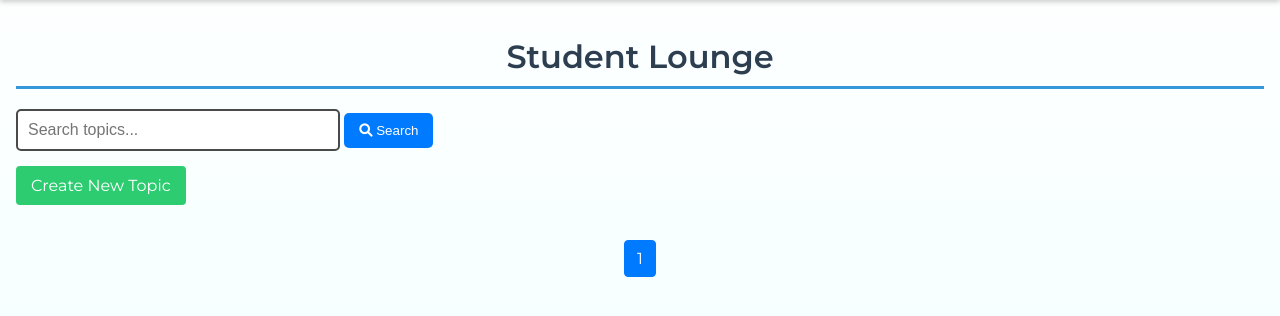
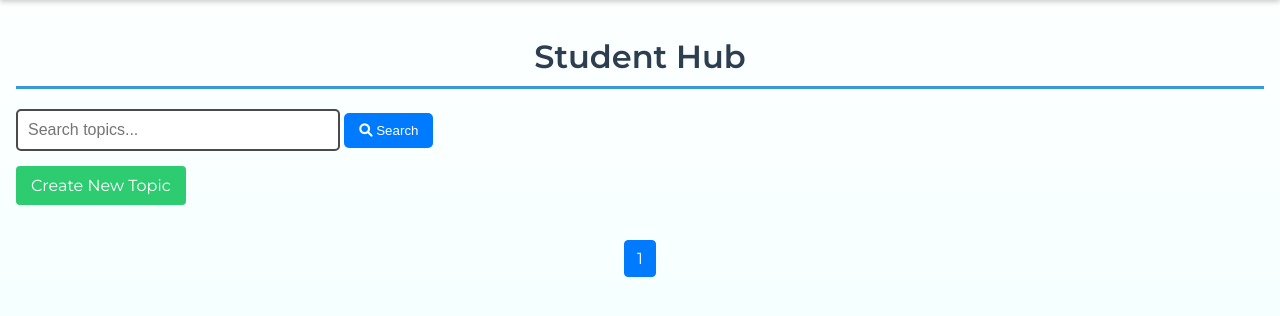
Before and after one commit to harraznasrullah/qalamiquest, a PHP site: page /student_lounge/student_discussion.php in a window 1280 px wide. Shown: the part 80-396 px from the top of the page. Run offline with PHP 8.4, Linux system fonts and the light colour scheme; a user stored in the database is signed in; data comes from the database, SQL or seed files in the repository.

Commit message:
change student lounge to student hub

```diff
--- a/student_lounge/student_discussion.php
+++ b/student_lounge/student_discussion.php
@@ -132,7 +132,7 @@ $result = $conn->query("
 
     <!-- Main Content -->
     <div id="main-content">
-        <h1>Student Lounge</h1>
+        <h1>Student Hub</h1>
 
         <!-- Search Form -->
         <form method="GET" action="student_discussion.php" class="search-form">
```
